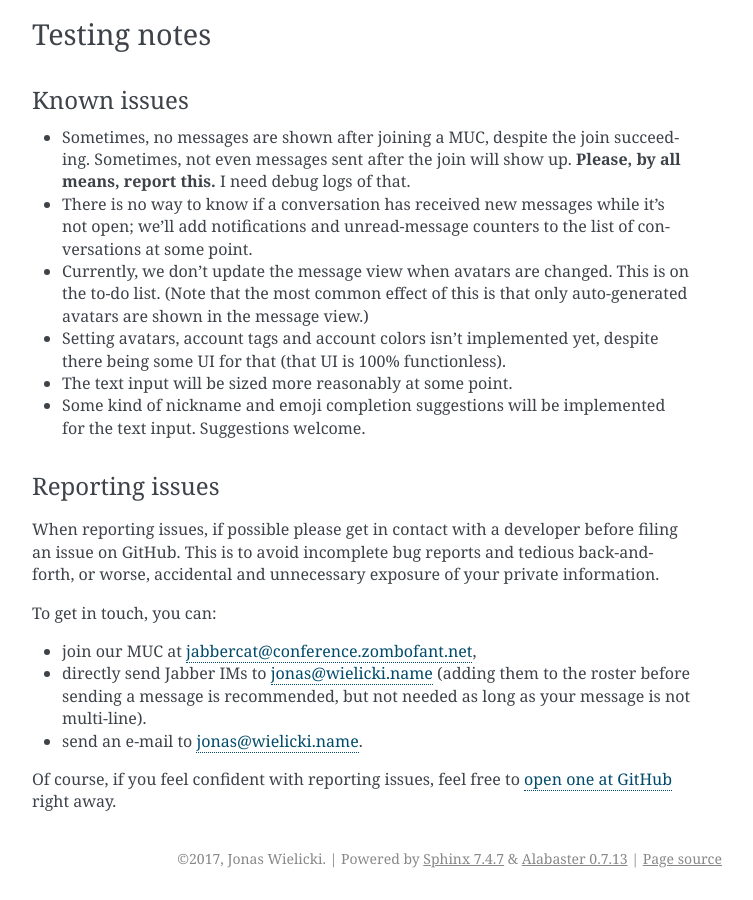
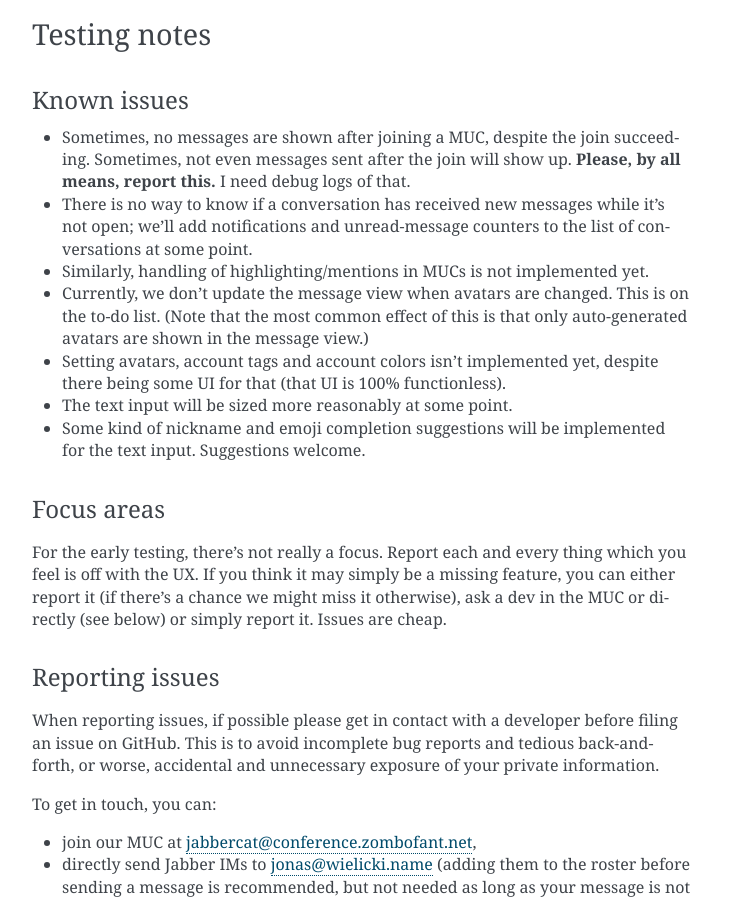
Before and after one commit to jabbercat/jabbercat, a Sphinx documentation site: the page built from docs/testing/index.rst, in a window 1280 px wide and 900 px high, scrolled down 3336 px. Shown: the whole window, without its empty margins (388-1141 px from the left). Built offline with Sphinx 7.4.7, drawn with Linux system fonts in a browser that asks for light colours.

Commit message:
More updates to the testing guide

```diff
--- a/docs/testing/index.rst
+++ b/docs/testing/index.rst
@@ -184,6 +184,8 @@ Known issues
   it’s not open; we’ll add notifications and unread-message counters to the
   list of conversations at some point.
 
+* Similarly, handling of highlighting/mentions in MUCs is not implemented yet.
+
 * Currently, we don’t update the message view when avatars are changed. This is
   on the to-do list. (Note that the most common effect of this is that only
   auto-generated avatars are shown in the message view.)
@@ -195,6 +197,15 @@ Known issues
 
 * Some kind of nickname and emoji completion suggestions will be implemented for
   the text input. Suggestions welcome.
+
+Focus areas
+-----------
+
+For the early testing, there’s not really a focus. Report each and every thing
+which you feel is off with the UX. If you think it may simply be a missing
+feature, you can either report it (if there’s a chance we might miss it
+otherwise), ask a dev in the MUC or directly (see below) or simply report it.
+Issues are cheap.
 
 Reporting issues
 ----------------
```
